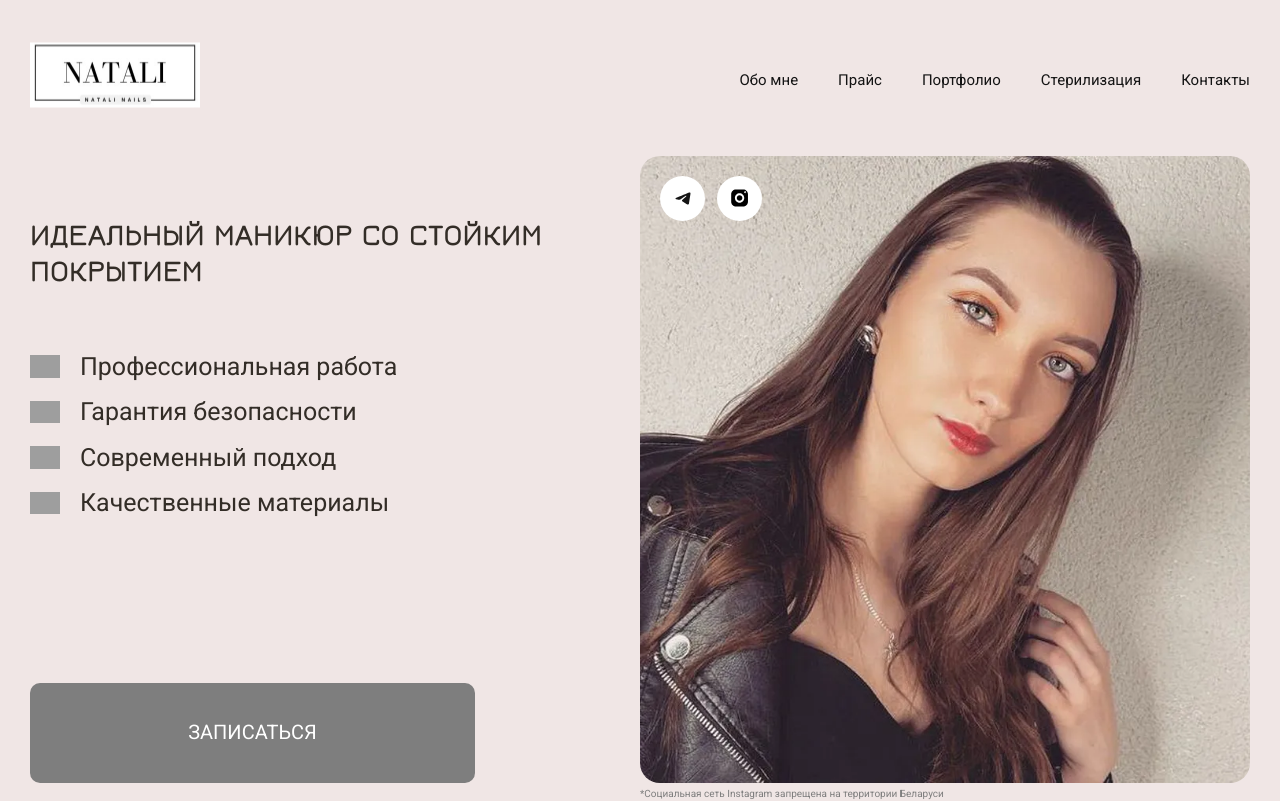
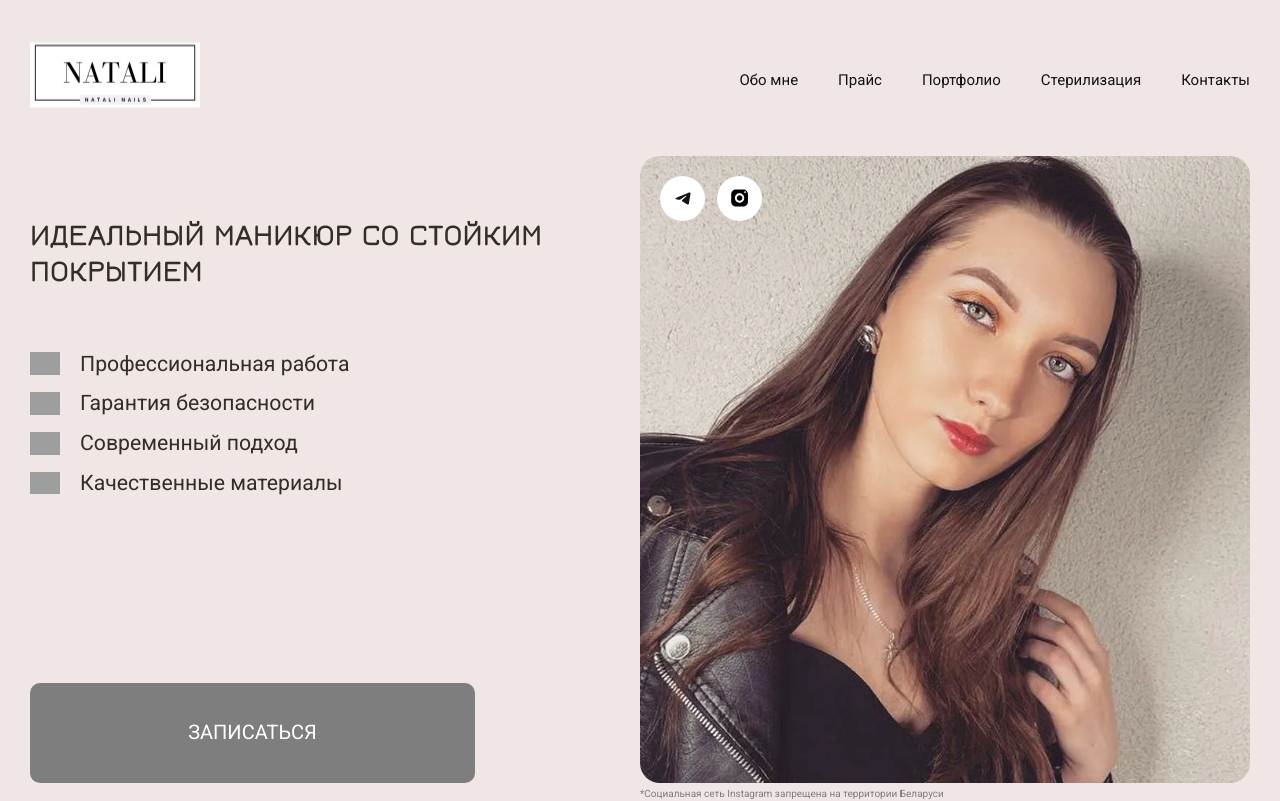
Before and after one commit to darina1970/Natali_Nails, a React (Vite) app: page / in a window 1280 px wide. Shown: the top 801 px of the page. Built offline with nearby package versions, Linux system fonts and the light colour scheme; grey boxes are pictures that could not be loaded.

Commit message:
add clamp fz for benefitsList, make button smaller

```diff
--- a/src/components/Header/Header.module.css
+++ b/src/components/Header/Header.module.css
@@ -58,7 +58,8 @@
     list-style: none;
     padding: 0;
     margin: 0;
-    font-size: 25px;
+    /* font-size: 25px; */
+    font-size: clamp(18px, 1.66vw, 32px);
     line-height: 1.5;
     display: flex;
     flex-direction: column;
@@ -244,6 +245,9 @@
     .benefitsList {
         margin-bottom: 20px;
     }
+    .button {
+        height: 80px;
+    }
 }
 
 @media (max-width: 768px) {
@@ -395,4 +399,7 @@
         padding-right: 0;
         padding-top: 40px;
     }
+    .button {
+        width: 100%;
+    }
 }
```
Also changed, not shown: src/components/Header/Header.jsx (+4 -4 lines).
